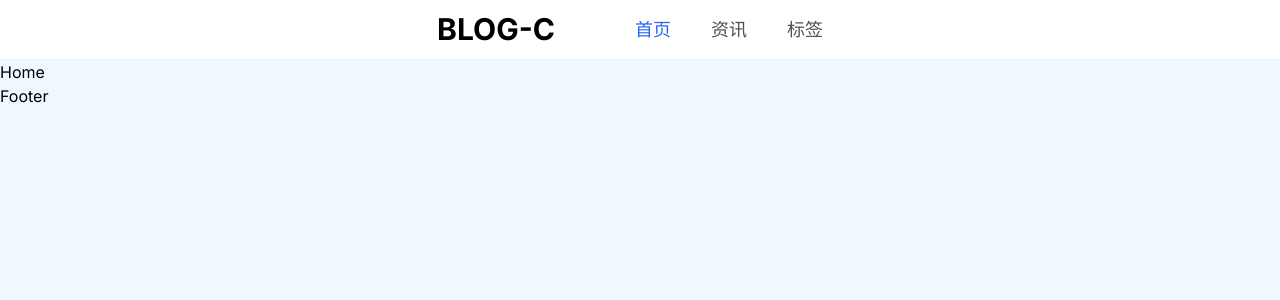
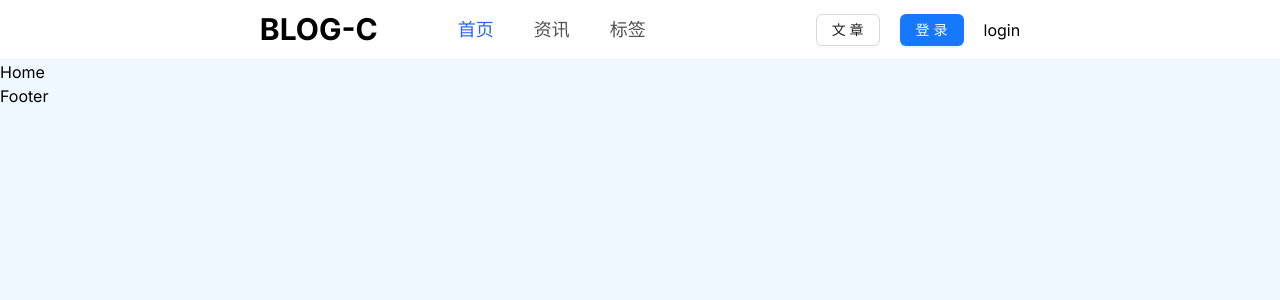
Before and after one commit to leecobaby/study-next-13, a Next.js app: page / in a window 1280 px wide. Shown: the top 300 px of the page. Built offline with nearby package versions, Linux system fonts and the light colour scheme.

Commit message:
P4-1: create login

```diff
--- /dev/null
+++ b/components/Login.tsx
@@ -0,0 +1,8 @@
+interface LoginProps {
+  isShow: boolean
+  onClose: () => void
+}
+
+export function Login(props: LoginProps) {
+  return <div>login</div>
+}
--- a/components/Navbar.tsx
+++ b/components/Navbar.tsx
@@ -1,11 +1,28 @@
 'use client'
 import type { NextPage } from 'next'
+import { useState } from 'react'
 import Link from 'next/link'
 import { usePathname } from 'next/navigation'
 import { css, styled } from 'styled-components'
+import { Button } from 'antd'
+import { Login } from './Login'
 
 export function Navbar() {
   const pathname = usePathname()
+  const [isShowLogin, setIsShowLogin] = useState(false)
+
+  function handleGotoEditorPage() {
+    window.location.href = '/editor'
+  }
+
+  function handleLogin() {
+    isShowLogin ? setIsShowLogin(false) : setIsShowLogin(true)
+    window.location.href = '/login'
+  }
+
+  function handleCloseLogin() {
+    setIsShowLogin(false)
+  }
 
   return (
     <Warp>
@@ -21,6 +38,13 @@ export function Navbar() {
           </Link>
         ))}
       </section>
+      <section className="operation">
+        <Button onClick={handleGotoEditorPage}>文章</Button>
+        <Button type="primary" onClick={handleLogin}>
+          登录
+        </Button>
+      </section>
+      <Login isShow={isShowLogin} onClose={handleCloseLogin} />
     </Warp>
   )
 }
@@ -67,4 +91,11 @@ const Warp = styled.div`
   .active {
     color: #2764f3;
   }
+
+  .operation {
+    margin-left: 150px;
+    button {
+      margin-right: 20px;
+    }
+  }
 `
--- a/components/index.ts
+++ b/components/index.ts
@@ -1,2 +1,3 @@
 export * from './Footer'
 export * from './Navbar'
+export * from './Login'
```
